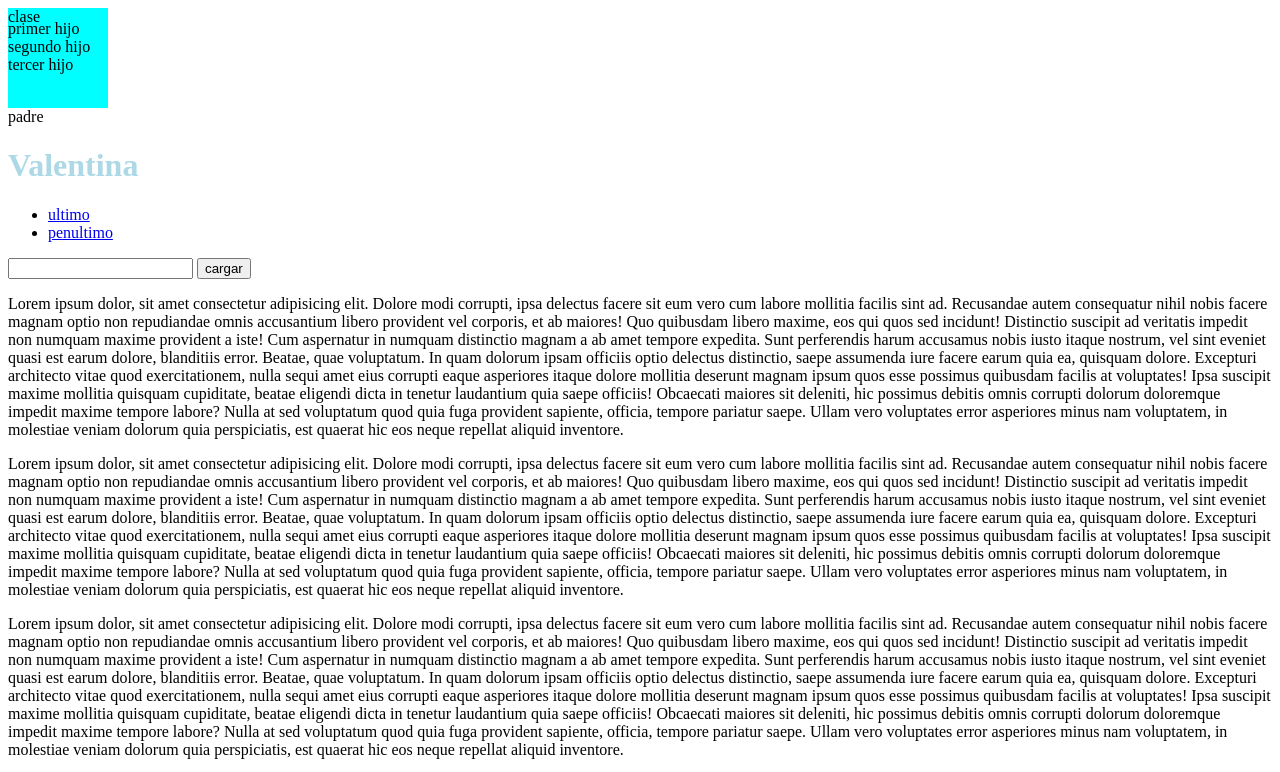
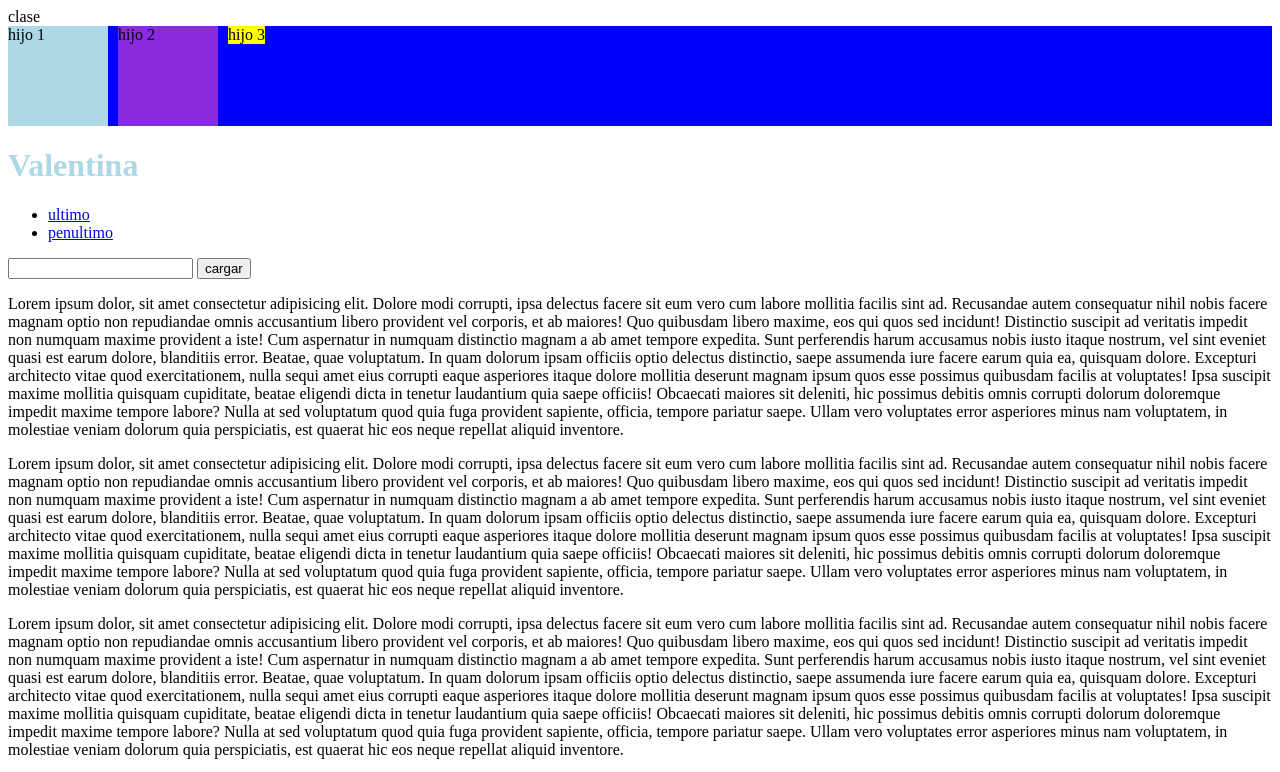
Before and after one commit to valenore3003/intro-programacion, a plain HTML site: page index.html in a window 1280 px wide. Shown: the top 772 px of the page. Drawn offline with Linux system fonts and the light colour scheme.

Commit message:
fourth commit

```diff
--- a/index.html
+++ b/index.html
@@ -31,13 +31,13 @@
     </div> -->
     <div class="clase"> clase </div>
 
-    <div class="padre"> padre
-        <div class="primer_hijo"> primer hijo
-            <div class="segundo_hijo"> segundo hijo
-                <div class="tercer_hijo">tercer hijo
 
-                </div>
-            </div>
+    <div class="parent">
+        <div class="child1">hijo 1
+        </div>
+        <div class="child2"> hijo 2
+        </div>
+        <div class="child3"> hijo 3
         </div>
     </div>
     <header>
--- a/style.css
+++ b/style.css
@@ -12,18 +12,41 @@ text-transform: uppercase;
 #Valentina {
     color: lightblue;
 }
-.clase {
+.parent {
+    width: 100%;
+    background-color: brown;
+    display:flex;
+    flex-direction: column;
+    /* justify-content: space-between; */
+    align-items: baseline;
+    gap: 10px;
+}
+.child1 {
     width: 100px;
     height: 100px;
-    background-color: aqua;
+    background-color: lightblue;
+    border: 50px;
+}
 
+.child2 {
+    width: 100px;
+    height: 100px;
+    background-color: blueviolet;
+    border: 50px;
 }
-.padre {
+.child3 {
 
+    background-color: yellow;
+    border: 50px;
 }
-.primer_hijo {
-position: fixed;
-top: 20px;
-bottom: 20px;
+.child3:nth-last-child {
+    width: 50px;
+    height: 50px;
+}
 
+ @media screen and (min-width: 480px) {
+    .parent {
+    background-color: blue;
+    flex-direction: row;
 }
+ }
```
